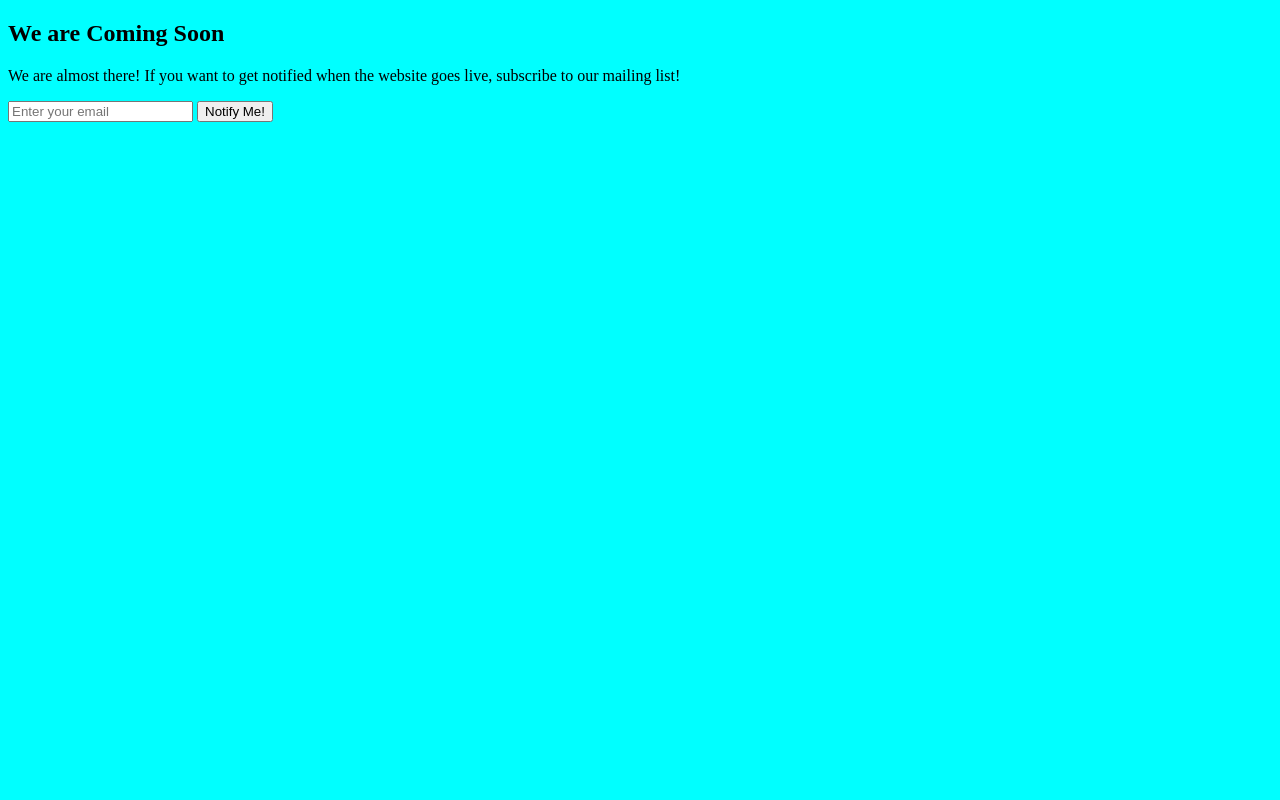
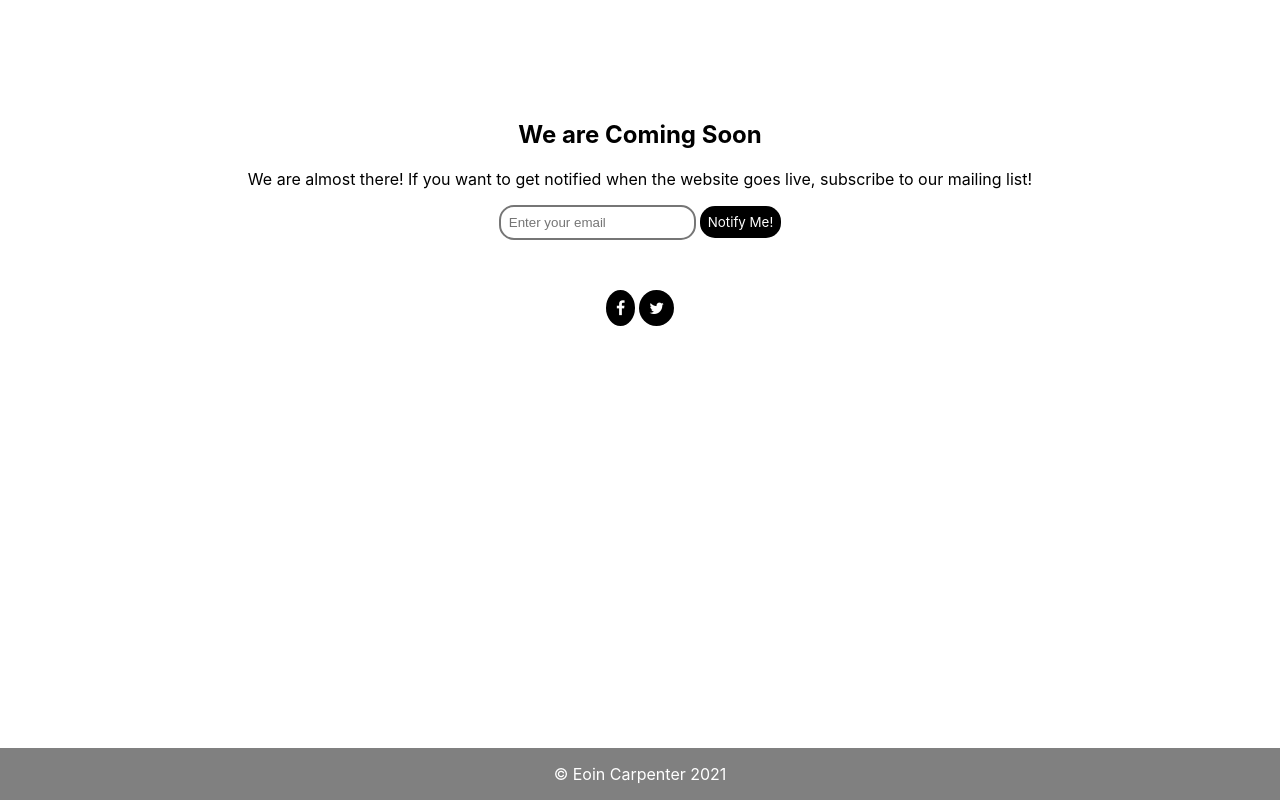
Before and after one commit to eoincarpenter/coming-soon-website, a plain HTML site: page index.html in a window 1280 px wide. Drawn offline with Linux system fonts and the light colour scheme.

Commit message:
Update
Update

```diff
--- a/index.html
+++ b/index.html
@@ -5,10 +5,13 @@
   <meta http-equiv="X-UA-Compatible" content="IE=edge">
   <meta name="viewport" content="width=device-width, initial-scale=1.0">
   <link rel="stylesheet" href="style.css">
+  <link rel="stylesheet" href="https://cdnjs.cloudflare.com/ajax/libs/font-awesome/4.7.0/css/font-awesome.min.css">
 
-  <title>Document</title>
+  <title>Coming Soon</title>
 </head>
+
 <body>
+<div class="main-body"
   <div class="Coming-soon">
     <h2>We are Coming Soon</h2>
     <p>We are almost there! If you want to get notified when the website goes live, subscribe to our mailing list!</p>
@@ -17,12 +20,25 @@
   <div class="email-form">
     <form>
 
-      <input type="email" id="email" name="email" placeholder="Enter your email">
+      <input type="email" id="email" class="email-box" name="email" placeholder="Enter your email">
 
-      <button type="submit">Notify Me!</button>
+      <button type="submit" class="email-button">Notify Me!</button>
     </form>
   </div>
 
+<div class="social-media">
+
+  <a href="#" class="fa fa-facebook"></a>
+  <a href="#" class="fa fa-twitter"></a>
+
+</div>
+
+
+
+</div>
+
+<div class="footer">
+  <p>&#169;	Eoin Carpenter 2021</p>
 </div>
 
 </body>
--- a/style.css
+++ b/style.css
@@ -2,7 +2,7 @@
 
 /* Background Image */
 body {
-  background-color: aqua;
+
 
 
 
@@ -13,8 +13,66 @@ body {
   font-family: -apple-system, BlinkMacSystemFont, 'Segoe UI', Roboto, Oxygen, Ubuntu, Cantarell, 'Open Sans', 'Helvetica Neue', sans-serif;
 }
 
+h2 {
+  padding-top: 100px;
+}
+
+
 .email-form {
-  border-color: blue;
+  text-align: center;
+
+}
+
+.email-box {
+  border-style: solid;
+
+  border-radius: 15px;
+  padding: 8px;
+}
+
+.email-button {
   border-style: hidden;
-  border-radius: 20px;
+  border-radius: 15px;
+  padding: 8px;
+  width: auto;
+  color: white;
+  background-color: black;
+  font-family: -apple-system, BlinkMacSystemFont, 'Segoe UI', Roboto, Oxygen, Ubuntu, Cantarell, 'Open Sans', 'Helvetica Neue', sans-serif;;
+
 }
+.email-button:hover {
+  transform: scale(1.05);
+}
+
+.fa {
+  padding: 10px;
+  font-size: 30px;
+  width: auto;
+  height: auto;
+  text-align: center;
+  text-decoration: none;
+  border-radius: 50%;
+  background: black;
+  color: white;
+}
+
+.fa:hover {
+  opacity: 0.7;
+}
+
+.social-media{
+  text-align: center;
+  padding-top: 50px;
+}
+
+
+.footer {
+  position: fixed;
+  left: 0;
+  bottom: 0;
+  width: 100%;
+  background-color: grey;
+  color: white;
+  text-align: center;
+  font-family: -apple-system, BlinkMacSystemFont, 'Segoe UI', Roboto, Oxygen, Ubuntu, Cantarell, 'Open Sans', 'Helvetica Neue', sans-serif
+}
```
